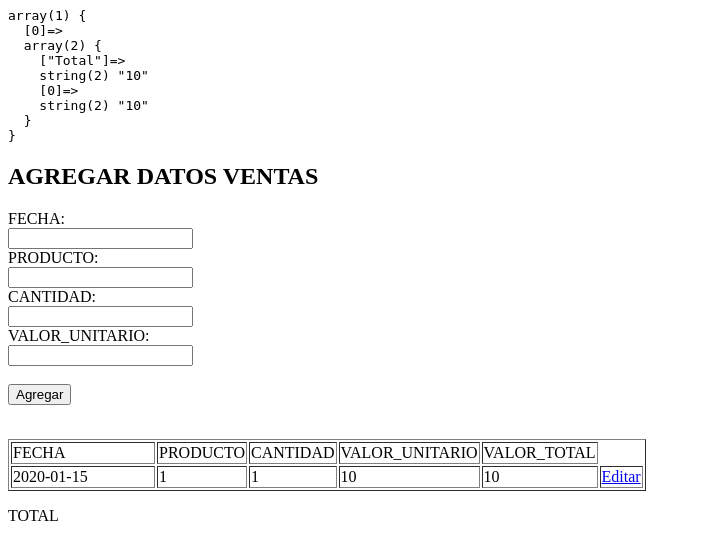
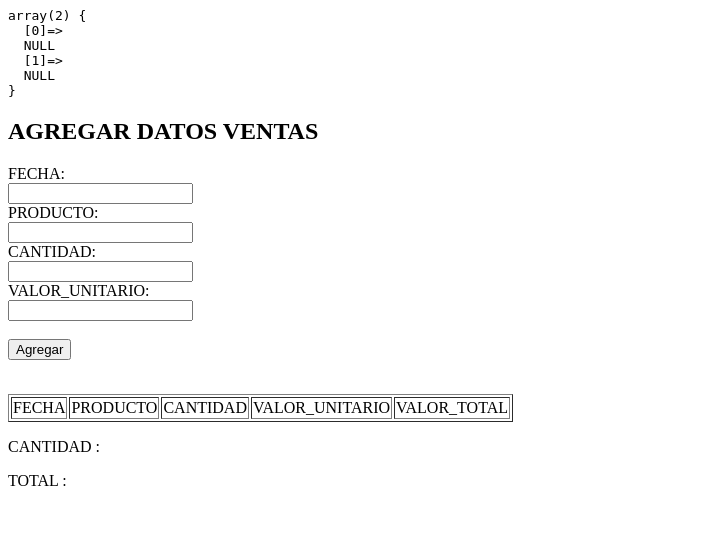
Before and after one commit to Juan31452/php, a PHP site: page /ventas.php in a window 1280 px wide. Shown: the top 560 px of the page, without its empty margins (0-701 px from the left). Run offline with PHP 8.4, Linux system fonts and the light colour scheme; tables that the repository leaves empty hold one stand-in row (values such as "Sample post").

Commit message:
se modifica consultas sql

```diff
--- a/BD/Sql.sql
+++ b/BD/Sql.sql
@@ -26,6 +26,6 @@ ON UPDATE CASCADE) ENGINE=InnoDB;
 
 
 CREATE TABLE Gastos (Idgastos INT PRIMARY KEY AUTO_INCREMENT,
-Fecha DATE, Producto INT, Descripcion VARCHAR (100),Valor_Total INT,
+Fecha DATE, Producto TINYINT (3), Descripcion VARCHAR (30),Valor_Total INT,
 FOREIGN KEY(Producto) REFERENCES Productos(Idproducto) ON DELETE SET NULL
 ON UPDATE CASCADE)  ENGINE=InnoDB;
--- a/ventas.php
+++ b/ventas.php
@@ -1,7 +1,7 @@
 <?php
 include_once('conexion2.php');
 //LEER DATOS se reemplaza por BUSCAR DATOS
-$sql = 'SELECT * FROM Ventas';
+$sql = 'SELECT * FROM Ventas WHERE MONTH(Fecha) = 01 AND YEAR(Fecha) = 2022';
 $gsent= $pdo->prepare($sql);
 $gsent->execute();
 
@@ -9,11 +9,12 @@ $resultado = $gsent->fetchAll();
 //var_dump($resultado);
 
 //SUMAR DATOS
-$sqlsuma = 'SELECT SUM(Valor_Total) AS Total FROM Ventas';
+$sqlsuma = 'SELECT SUM(Valor_Total) , SUM(Cantidad)
+FROM Ventas WHERE MONTH(Fecha) = 01 AND YEAR(Fecha) = 2022';
 $gsuma= $pdo->prepare($sqlsuma);
 $gsuma->execute();
 
-$resultadosuma = $gsuma->fetchAll();
+$resultadosuma = $gsuma->fetch(PDO::FETCH_NUM);
 echo "<pre>";
 var_dump($resultadosuma);
 echo "</pre>";
@@ -120,7 +121,8 @@ if (isset($_GET['Idventa']))
        </div>
 
        <div class="contenedor2" >
-          <p> TOTAL </p>
+         <p> CANTIDAD : <?php echo $totalsuma =$resultadosuma[1]?> </p>
+         <p> TOTAL : <?php echo $totalsuma =$resultadosuma[0]?> </p>
        </div>
 
     </body>
```
